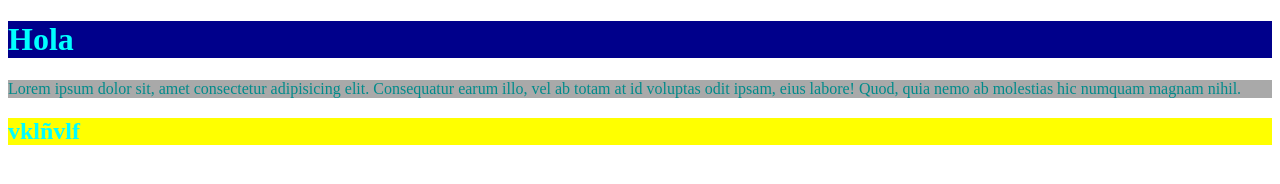
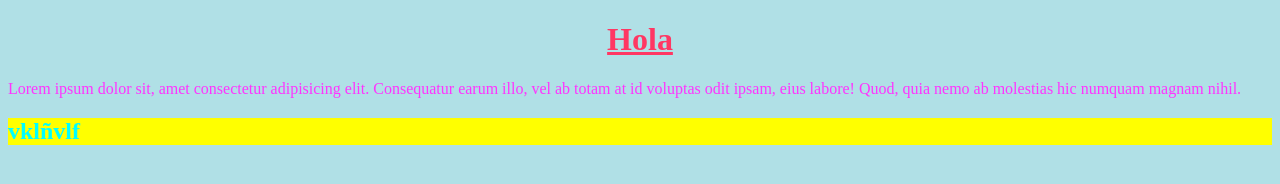
Before and after one commit to Patricio-D/Clasesgrabadasduoc, a plain HTML site: page index.html in a window 1280 px wide. Drawn offline with Linux system fonts and the light colour scheme.

Commit message:
creando estilos

```diff
--- a/style.css
+++ b/style.css
@@ -1,11 +1,15 @@
+body{
+    background-color: powderblue;
+}
+
 h1{
-    color: cyan;
-    background-color: darkblue;
+    color: rgb(255, 55, 99);
+    text-align: center;
+    text-decoration: underline;
 }
 
 p{
-    color: darkcyan;
-    background-color: darkgray;
+    color: #ff33ff;
 }
 
 h2{
```
